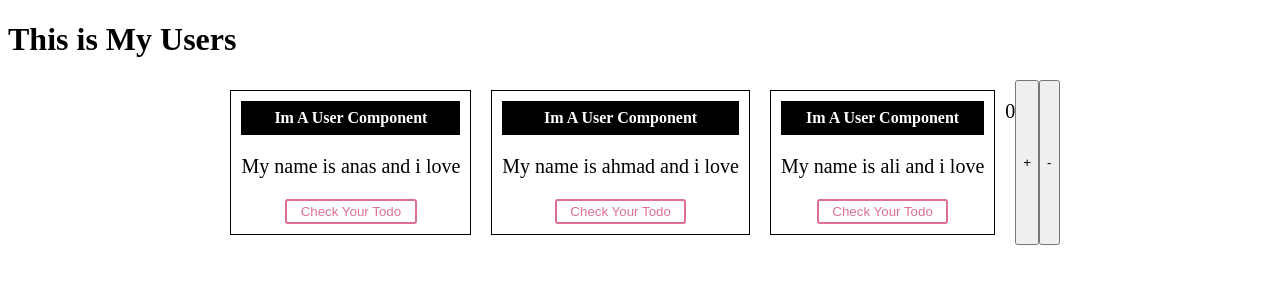
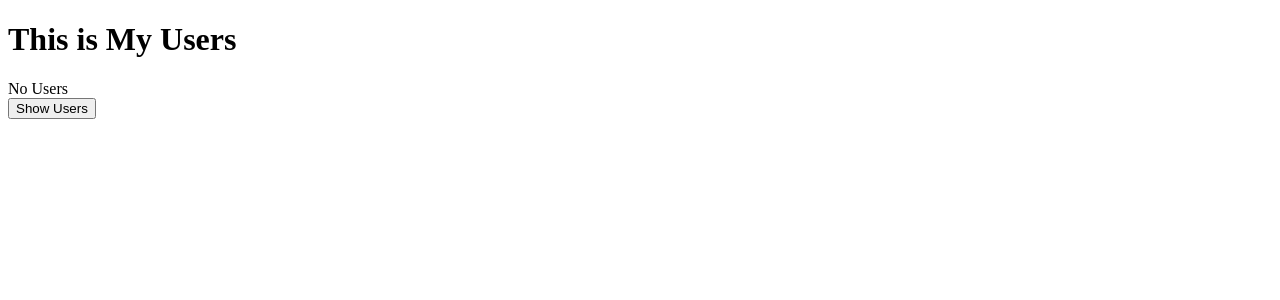
Before and after one commit to anasshahwan/ReactJs-YouTube-Course, a React (Create React App) app: page / in a window 1280 px wide. Shown: the top 300 px of the page. Built offline with nearby package versions, Linux system fonts and the light colour scheme.

Commit message:
Add If Condition To App Js

```diff
--- a/src/App.js
+++ b/src/App.js
@@ -42,6 +42,11 @@ class App extends Component {
 }
 
 
+showUsers = () => {
+  this.setState({showUsers:!this.state.showUsers})
+}
+
+
   render() {
     const user = {
       name:"anas",
@@ -59,20 +64,34 @@ class App extends Component {
     }
     }
 
+    let Users;
+    if(this.state.showUsers){
+    Users =
+        <div className="container" style={myStyle}>
+
+        <User name={this.state.Users[0].name} lang={this.state.Users[0].lang}  />
+        <User name={this.state.Users[1].name} lang={this.state.Users[1].lang} />
+        <User name={this.state.Users[2].name} lang={this.state.Users[2].lang} />
+            <p>{this.state.counter}</p>
+            <button onClick={()=> this.Increase("+")} >+</button>
+            <button onClick={()=> this.Increase("-") }>-</button>
+
+            </div>
+
+    }else {
+      Users =
+      <div>No Users</div>
+
+    }
+
 
     return (
 
       <StyleRoot>
         <h1>{this.state.Title}</h1>
-      <div className='container'  style={myStyle} >
-        <User name={this.state.Users[0].name} lang={this.state.Users[0].lang}/>
-        <User name={this.state.Users[1].name} lang={this.state.Users[1].lang}/>
-        <User name={this.state.Users[2].name} lang={this.state.Users[2].lang}/>
-        <p>{this.state.counter}</p>
-        <button onClick={this.Increase}>+</button>
-        <button onClick={this.Increase}>-</button>
+        {Users}
+     <button onClick={this.showUsers}> {this.state.showUsers ? "Hide Users" : "Show Users"} </button>
 
-      </div>
       </StyleRoot>
 
     );
```
